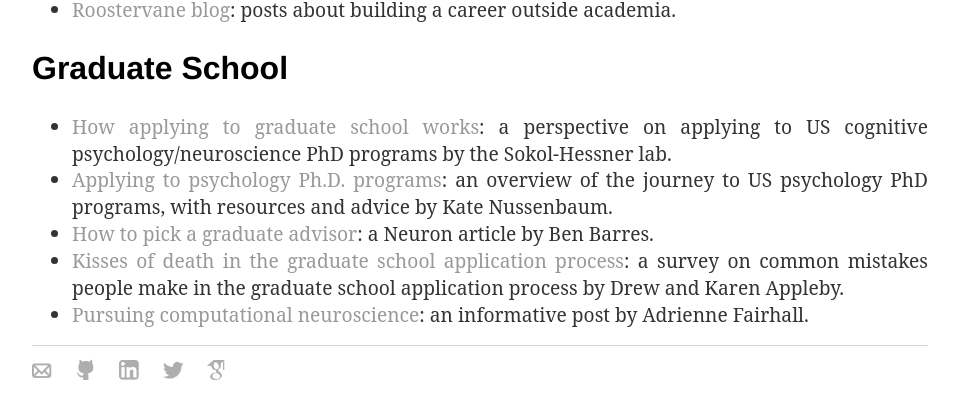
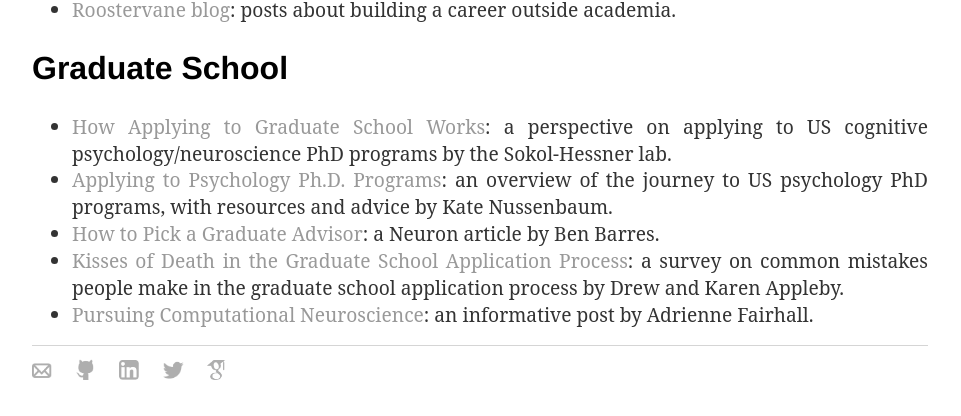
Before and after one commit to gaiamolinaro/gaiamolinaro.github.io, a Jekyll site: the page built from resources/index.html, in a window 1280 px wide. Shown: the part 1815-2231 px from the top of the page, without its empty margins (160-1121 px from the left). Built offline with Jekyll 4.4.1, drawn with Linux system fonts in a browser that asks for light colours; nearby versions of some CDN libraries.

Commit message:
Update index.html

```diff
--- a/resources/index.html
+++ b/resources/index.html
@@ -49,10 +49,10 @@ title: Resources | Gaia Molinaro
 </ul>
 <h2>Graduate School</h2>
 <ul>
-    <li class="p-li"><a href="https://www.sokolhessnerlab.com/howapplyingworks" target="_blank">How applying to graduate school works</a>: a perspective on applying to US cognitive psychology/neuroscience PhD programs by the Sokol-Hessner lab.</li>
-    <li class="p-li"><a href="https://www.katenuss.com/advice/applying_to_phd/" target="_blank">Applying to psychology Ph.D. programs</a>: an overview of the journey to US psychology PhD programs, with resources and advice by Kate Nussenbaum.</li>
-    <li class="p-li"><a href="https://www.sciencedirect.com/science/article/pii/S0896627313009070" target="_blank">How to pick a graduate advisor</a>: a Neuron article by Ben Barres.</li>
-    <li class="p-li"><a href="https://psychology.unl.edu/psichi/Graduate_School_Application_Kisses_of_Death.pdf" target="_blank">Kisses of death in the graduate school application process</a>: a survey on common mistakes people make in the graduate school application process by Drew and Karen Appleby.</li>
-    <li class="p-li"><a href="https://fairhalllab.com/2013/06/14/pursuing-computational-neuroscience/" target="_blank">Pursuing computational neuroscience</a>: an informative post by Adrienne Fairhall.</li>
+    <li class="p-li"><a href="https://www.sokolhessnerlab.com/howapplyingworks" target="_blank">How Applying to Graduate School Works</a>: a perspective on applying to US cognitive psychology/neuroscience PhD programs by the Sokol-Hessner lab.</li>
+    <li class="p-li"><a href="https://www.katenuss.com/advice/applying_to_phd/" target="_blank">Applying to Psychology Ph.D. Programs</a>: an overview of the journey to US psychology PhD programs, with resources and advice by Kate Nussenbaum.</li>
+    <li class="p-li"><a href="https://www.sciencedirect.com/science/article/pii/S0896627313009070" target="_blank">How to Pick a Graduate Advisor</a>: a Neuron article by Ben Barres.</li>
+    <li class="p-li"><a href="https://psychology.unl.edu/psichi/Graduate_School_Application_Kisses_of_Death.pdf" target="_blank">Kisses of Death in the Graduate School Application Process</a>: a survey on common mistakes people make in the graduate school application process by Drew and Karen Appleby.</li>
+    <li class="p-li"><a href="https://fairhalllab.com/2013/06/14/pursuing-computational-neuroscience/" target="_blank">Pursuing Computational Neuroscience</a>: an informative post by Adrienne Fairhall.</li>
 </ul>
 </div><!-- /.blurb -->
```
